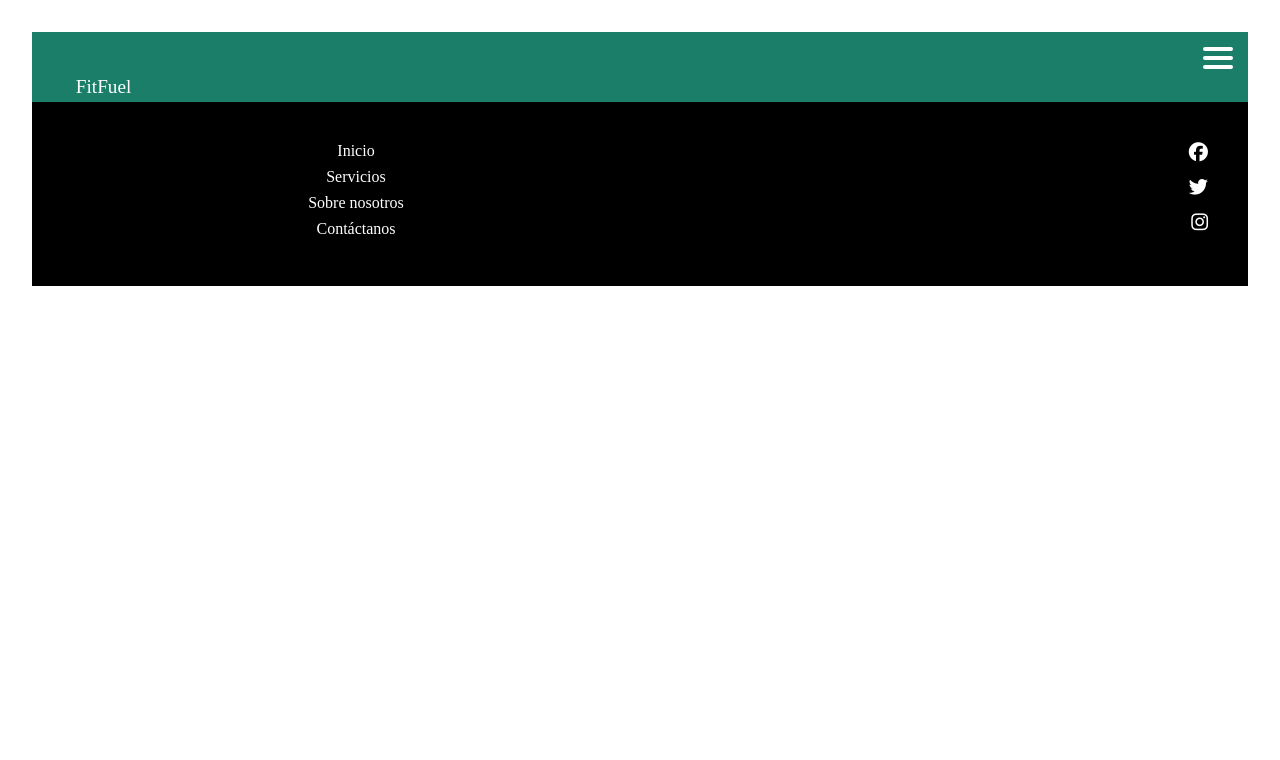
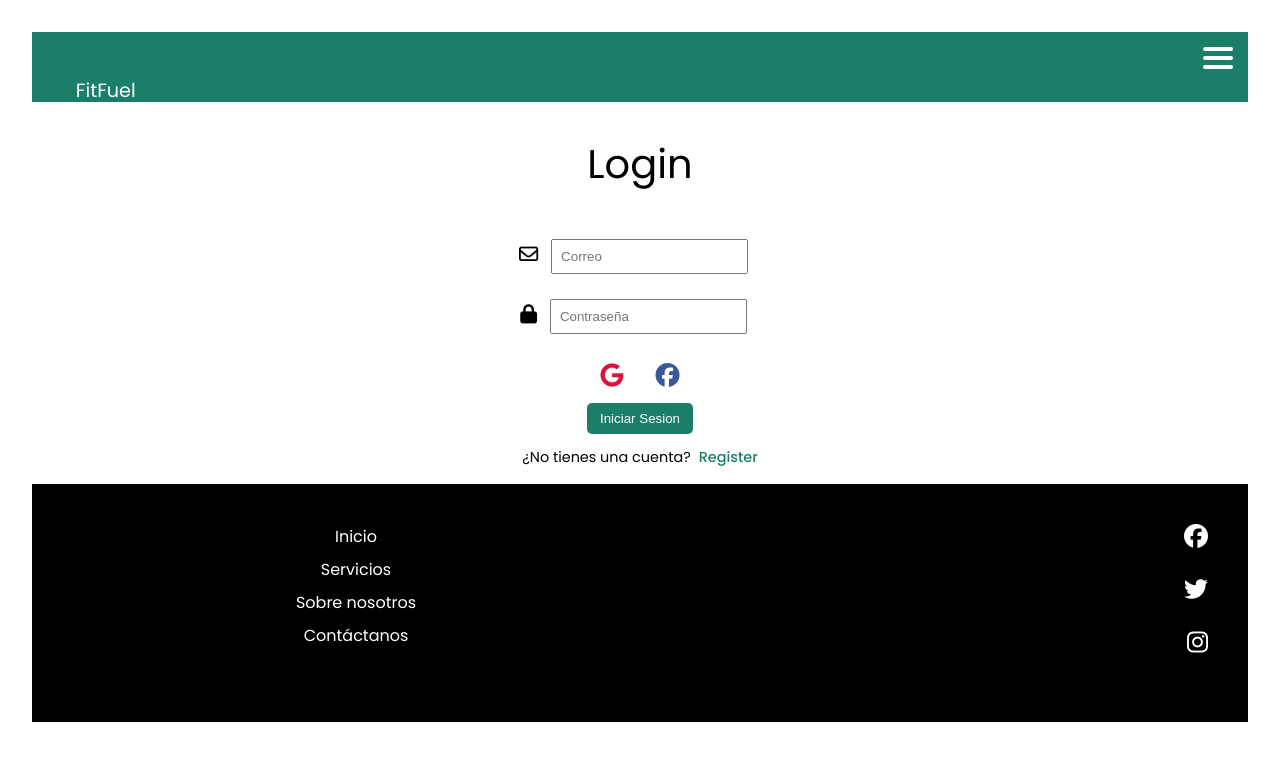
Before and after one commit to 72422998/FitFuel_frontend, a React (Vite) app: page /login in a window 1280 px wide. Shown: the top 760 px of the page. Built offline with nearby package versions, Linux system fonts and the light colour scheme.

Commit message:
feat: Implementacion de Cloudinary en imagenes de seccion, Creacion de login
Se llamo desde la api a las imagenes de cloudinary en el backend y se creo la pagina de login

```diff
--- a/index.html
+++ b/index.html
@@ -4,6 +4,9 @@
     <meta charset="UTF-8" />
     <link rel="icon" type="image/svg+xml" href="/vite.svg" />
     <meta name="viewport" content="width=device-width, initial-scale=1.0" />
+    <link rel="preconnect" href="https://fonts.googleapis.com">
+    <link rel="preconnect" href="https://fonts.gstatic.com" crossorigin>
+    <link href="https://fonts.googleapis.com/css2?family=Poppins:wght@400;500&display=swap" rel="stylesheet">
     <title>FitFuel</title>
   </head>
   <body>
--- a/src/App.jsx
+++ b/src/App.jsx
@@ -6,6 +6,8 @@ import {SobreNosotros} from './pages/sobrenosotros/SobreNosotros'
 import { Contactanos } from './pages/contactanos/Contactanos'
 import { Navbar } from './components/navbar/Navbar'
 import { Footer } from './components/footer/Footer'
+import { Login } from './pages/auth/login/Login'
+import { Register } from './pages/auth/registro/Register'
 
 function App() {
 
@@ -19,6 +21,8 @@ function App() {
           <Route path='/servicios' element={<Servicio></Servicio>}></Route>
           <Route path='/sobre-nosotros' element={<SobreNosotros></SobreNosotros>}></Route>
           <Route path='/contactanos' element={<Contactanos></Contactanos>}></Route>
+          <Route path='/login' element={<Login/>}></Route>
+          <Route path='/register' element={<Register/>}></Route>
         </Routes>
         <Footer></Footer>
       </BrowserRouter>
--- a/src/components/navbar/Navbar.jsx
+++ b/src/components/navbar/Navbar.jsx
@@ -14,6 +14,8 @@ const Navbar = () => {
             <li className='element'><Link to='/servicios' className='link'>Servicios</Link></li>
             <li className='element'><Link to='/sobre-nosotros' className='link'>Sobre nosotros</Link></li>
             <li className='element'><Link to='/contactanos' className='link'>Contáctanos</Link></li>
+            <li className='element'><Link to='/login' className='link'>Login</Link></li>
+            <li className='element'><Link to='/register' className='link'>Register</Link></li>
         </ul>
         <div className={`nav_toggle ${isOpen && 'open'}`} onClick={()=>{setIsOpen(!isOpen)}}>
           <span></span>
--- a/src/index.css
+++ b/src/index.css
@@ -4,3 +4,6 @@
     margin: 0;
 
 }
+body{
+    font-family: 'Poppins';
+}
--- /dev/null
+++ b/src/pages/auth/login/Login.jsx
@@ -0,0 +1,29 @@
+import React from 'react'
+import { Link } from 'react-router-dom'
+import './login.css'
+function Login() {
+  return (
+    <section className='Nutricionista_login'>
+        <h1 className='Login_titulo'>Login</h1>
+        <form action="" className='Login_form'>
+            <div className='Login_wrapper_email'>
+                <i className="fa-regular fa-envelope Login_icon email"></i>
+                <input className='Login_input email' type="email" placeholder='Correo'/>
+            </div>
+            <div className='Login_wrapper_password'>
+                <i className="fa-solid fa-lock Login_icon password"></i>
+                <input className='Login_input password' type="password" placeholder='Contraseña' />
+            </div>
+            <div className='Login_redes'>
+            <i  className="fa-brands fa-google Login_icon" ></i>
+            <i className="fa-brands fa-facebook Login_icon fa-face"></i>
+            </div>
+            <button className='Login_button'>Iniciar Sesion</button>
+        </form>
+        <p className='Login_redirect'>¿No tienes una cuenta?<Link to='/register'
+         className='Login_link'>Register</Link></p>
+    </section>
+  )
+}
+
+export {Login}
--- /dev/null
+++ b/src/pages/auth/login/login.css
@@ -0,0 +1,60 @@
+.Login_titulo{
+    font-size: 2.5rem;
+    text-align: center;
+    font-weight: 400;
+    margin: 2rem 2rem;
+}
+.Login_form{
+    display: flex;
+    justify-content: center;
+    flex-direction: column;
+    align-items: center;
+}
+.Login_input{
+    padding: 0.5rem;
+    margin: 0.8rem;
+}
+
+.Login_icon{
+    font-size: 1.2rem;
+    display: inline-block;
+    margin-top: 1rem;
+
+}
+.Login_redes{
+    padding-right: 1rem;
+    padding-left: 1rem;
+}
+.fa-brands{
+    margin-bottom: 1rem;
+    font-size: 1.5rem;
+}
+.fa-google{
+    color: crimson;
+    margin-right: 1rem;;
+}
+.fa-face{
+    color: #3b5998;
+    margin-left: 1rem;;
+}
+.Login_button{
+    padding: 0.5rem;
+    background-color: #1B7E69;
+    color: #ffffff;
+    border: none;
+    padding-left: 0.8rem;
+    padding-right: 0.8rem;
+    margin-bottom: 0.8rem;
+    border-radius: 5px;
+}
+.Login_redirect{
+    font-size: 0.9rem;
+    text-align: center;
+    margin-bottom: 1rem;
+}
+.Login_link{
+    margin-left: 0.5rem;
+    color: #1B7E69;
+    text-decoration: none;
+    font-weight: 500;
+}
--- /dev/null
+++ b/src/pages/auth/registro/Register.jsx
@@ -0,0 +1,11 @@
+import React from 'react'
+
+function Register() {
+  return (
+    <section>
+
+    </section>
+  )
+}
+
+export {Register}
--- a/src/pages/inicio/slider/slider.css
+++ b/src/pages/inicio/slider/slider.css
@@ -3,6 +3,7 @@
     width: 100%;
     position: relative;
     overflow: hidden;
+    z-index: -1;
 }
 
 .slider {
--- a/src/pages/servicio/Servicio.jsx
+++ b/src/pages/servicio/Servicio.jsx
@@ -29,7 +29,7 @@ const Servicio = () => {
     <div className='Nutricionista_tarjetas'>
       {servicios.map((servicio) => (
           <div key={servicio.id} className='Nutricionista_tarjeta'>
-            <img className='Nutricionista_imagen' src={cliente} alt="Nutricionista"/>
+            <img className='Nutricionista_imagen' src={servicio.foto} alt="Nutricionista"/>
             <h3 className='Nutricionista_nombre' >{servicio.profesion}</h3>
           </div>
 
--- a/src/pages/servicio/servicio.css
+++ b/src/pages/servicio/servicio.css
@@ -16,20 +16,20 @@
 }
 .Nutricionista_tarjeta{
     position: relative;
-    width: 100%;
-    margin-bottom: 20px;
+    height: 250px;
+    width: 250px;
+    margin-bottom: 10px;
     cursor: pointer;
+    overflow: hidden;
 }
 .Nutricionista_imagen{
     position: relative;
     width: 100%;
     height: auto;
+    object-fit: cover;
     z-index: -1;
 }
-.Nutricionista_imagen::after{
-    content: "";
-    position: absolute;
-}
+
 
 
 .Nutricionista_nombre{
```
Also changed, not shown: src/pages/auth/registro/register.css (added).
